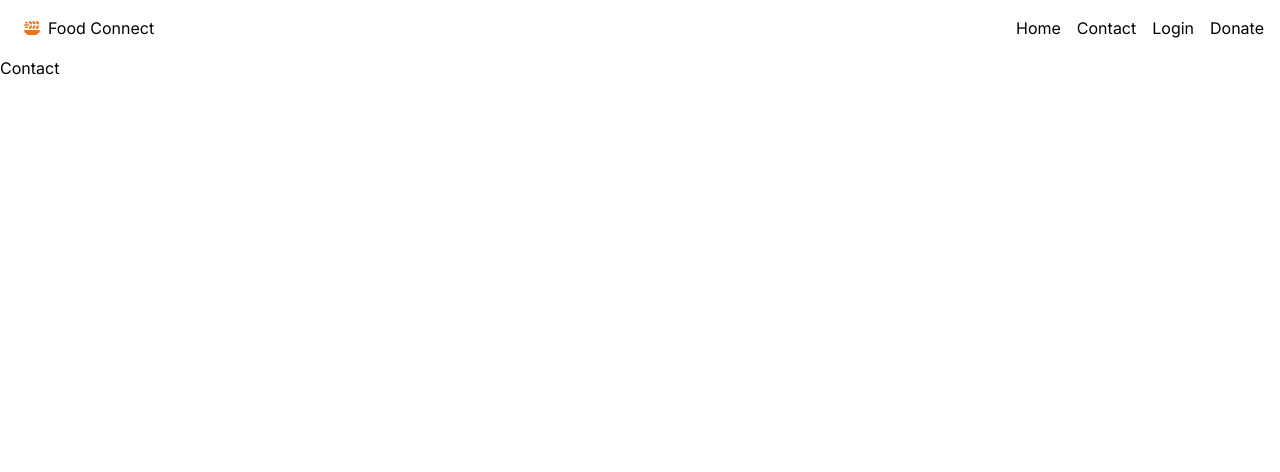
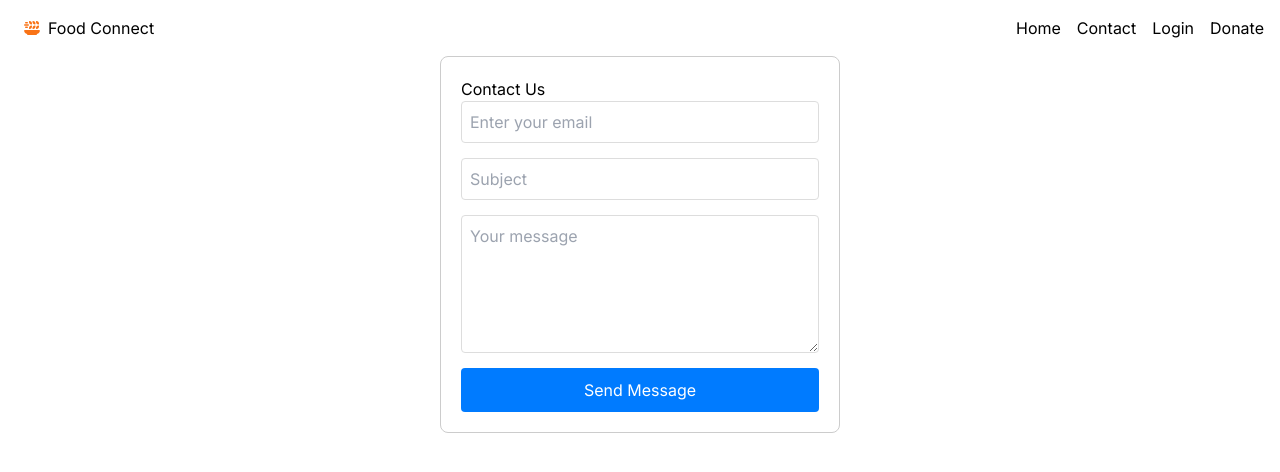
Before and after one commit to HaroonSaifi17/FoodConnect, a React (Vite) app in the folder frontend/: page /contact in a window 1280 px wide. Shown: the top 472 px of the page. Built offline with nearby package versions, Linux system fonts and the light colour scheme.

Commit message:
some changes

```diff
--- a/frontend/src/pages/Contact.tsx
+++ b/frontend/src/pages/Contact.tsx
@@ -1,9 +1,75 @@
-import React from 'react'
+import React from 'react';
 
-const Contact = () => {
+const ContactUs = () => {
+  const containerStyle = {
+    display: 'flex',
+    flexDirection: 'column',
+    maxWidth: '400px',
+    margin: 'auto',
+    padding: '20px',
+    border: '1px solid #ccc',
+    borderRadius: '8px',
+  };
+
+  const inputStyle = {
+    marginBottom: '15px',
+    padding: '8px',
+    fontSize: '16px',
+    border: '1px solid #ddd',
+    borderRadius: '4px',
+  };
+
+  const textareaStyle = {
+    marginBottom: '15px',
+    padding: '8px',
+    fontSize: '16px',
+    border: '1px solid #ddd',
+    borderRadius: '4px',
+    resize: 'vertical',
+  };
+
+  const buttonStyle = {
+    padding: '10px 15px',
+    fontSize: '16px',
+    backgroundColor: '#007bff',
+    color: '#fff',
+    border: 'none',
+    borderRadius: '4px',
+    cursor: 'pointer',
+    transition: 'background-color 0.3s ease',
+  };
+
+  const handleSendMessage = () => {
+    // Logic to handle sending the message
+    console.log('Message sent!');
+  };
+
   return (
-    <div>Contact</div>
-  )
-}
+    <div style={containerStyle}>
+      <h2>Contact Us</h2>
+      <input
+        type="email"
+        placeholder="Enter your email"
+        style={inputStyle}
+      />
+      <input
+        type="text"
+        placeholder="Subject"
+        style={inputStyle}
+      />
+      <textarea
+        placeholder="Your message"
+        rows="5"
+        style={textareaStyle}
+      ></textarea>
+      <button
+        onClick={handleSendMessage}
+        style={buttonStyle}
+      >
+        Send Message
+      </button>
+    </div>
+  );
+};
 
-export default Contact
+export default ContactUs;
```
